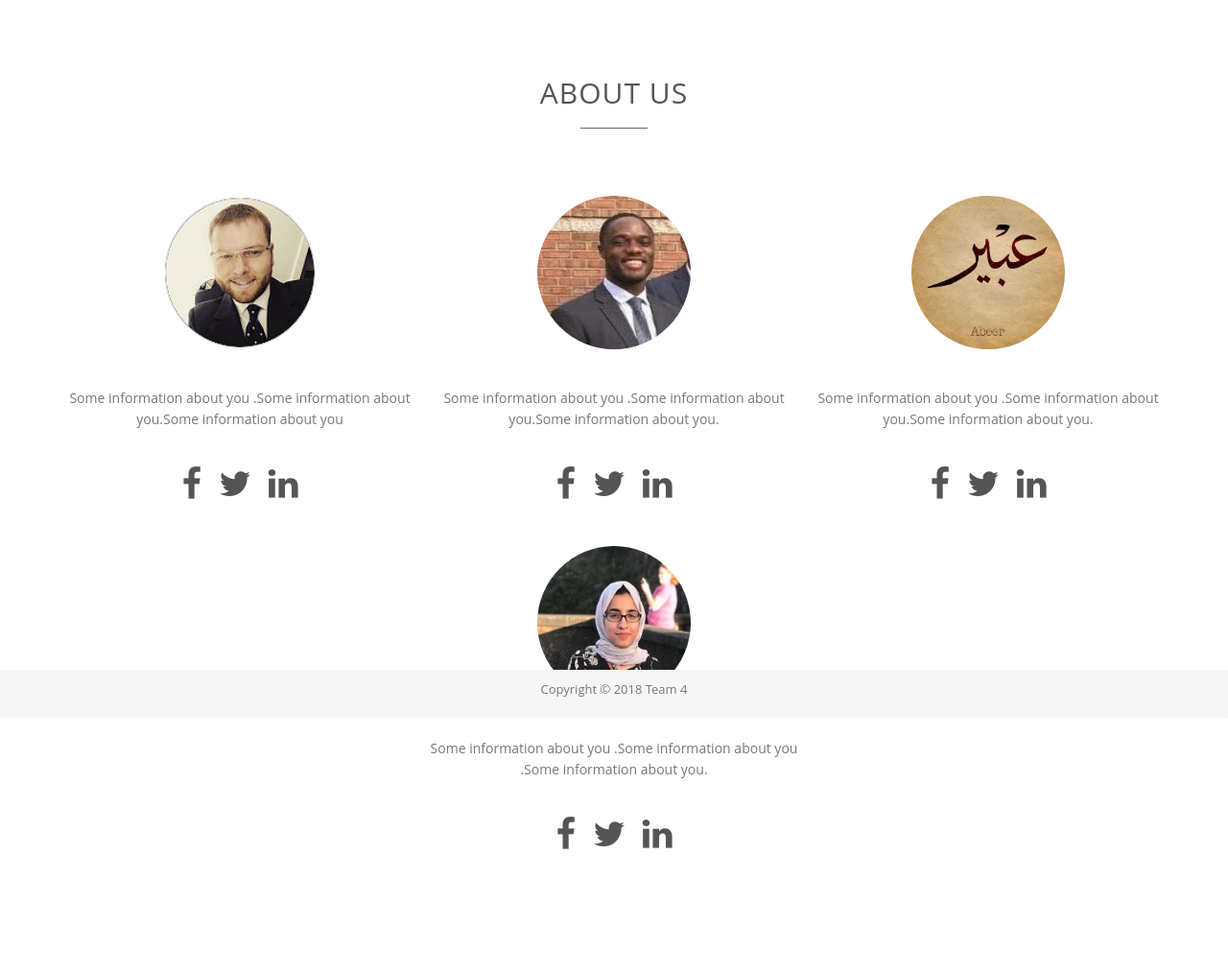
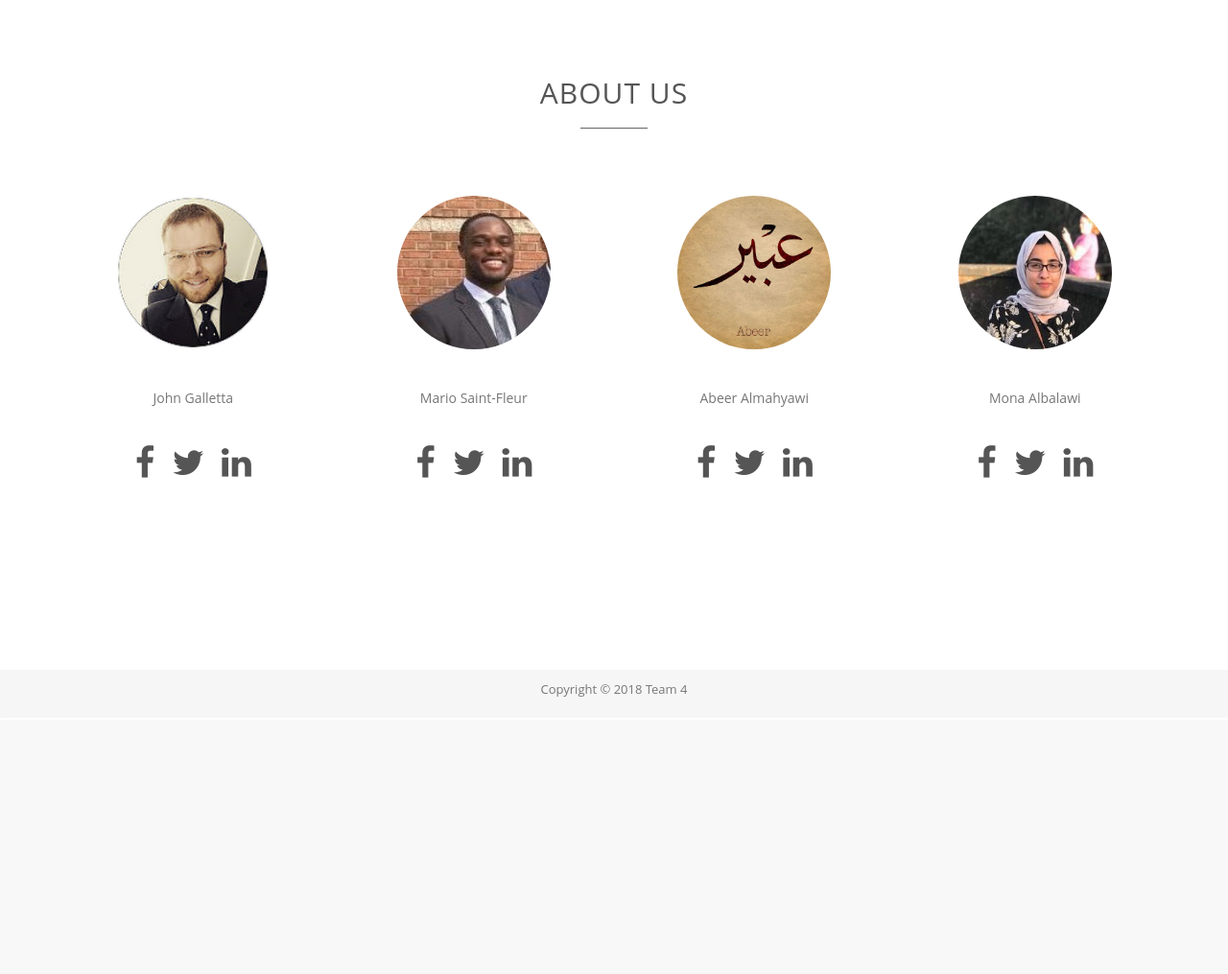
Before and after one commit to jagalletta/ProjTry2, a PHP site: page /ProjTry2/about.html in a window 1280 px wide. Shown: the part 50-1065 px from the top of the page at 96% size. After the commit the page ends 776 px from the top, so only its background shows below. Run offline with PHP 8.4, Linux system fonts and the light colour scheme.

Commit message:
Commit some changes

```diff
--- a/about.html
+++ b/about.html
@@ -41,11 +41,11 @@
       <hr>
     </div>
     <div class="padded-box row">
-                    <div class="col-md-4">
+                    <div class="col-md-3">
                         <div class="card text-center">
                           <img class="card-img-top" src="img/john.jpg">
                           <div class="card-body">
-                            <p class="card-text">Some information about you .Some information about you.Some information about you </p>
+                            <p class="card-text">John Galletta</p>
                             <div class="social">
                               <a href="https://www.facebook.com/john.a.galletta" style="font-size:36px;" target="_blank"><i class="fa fa-facebook"></i></a>&nbsp&nbsp&nbsp&nbsp
                               <a href="https://twitter.com/JGalletta" style="font-size:36px;"target="_blank"><i class="fa fa-twitter"></i></a>&nbsp&nbsp&nbsp&nbsp
@@ -54,11 +54,11 @@
                           </div>
                         </div>
                     </div>
-                    <div class="col-md-4">
+                    <div class="col-md-3">
                         <div class="card text-center">
                           <img class="card-img-top" src="img/mario.jpg">
                           <div class="card-body">
-                            <p class="card-text">Some information about you .Some information about you.Some information about you.</p>
+                            <p class="card-text">Mario Saint-Fleur</p>
                               <a href="https://m.facebook.com/mario.stfleur?refid=8" style="font-size:36px;"target="_blank"><i class="fa fa-facebook"></i></a>&nbsp&nbsp&nbsp&nbsp
                               <a href="https://mobile.twitter.com/Mario_bros18" style="font-size:36px;" target="_blank"><i class="fa fa-twitter"></i></a>&nbsp&nbsp&nbsp&nbsp
                               <a href="https://www.linkedin.com/in/mario-saint-fleur-94bb7210a/" style="font-size:36px;" target="_blank"><i class="fa fa-linkedin"></i></a>
@@ -67,11 +67,11 @@
                         </div>
                     </div>
 
-                    <div class="col-md-4">
+                    <div class="col-md-3">
                         <div class="card text-center">
                           <img class="card-img-top" src="img/Abeer.jpg">
                           <div class="card-body">
-                            <p class="card-text">Some information about you .Some information about you.Some information about you.</p>
+                            <p class="card-text">Abeer Almahyawi</p>
                               <a href="https://www.facebook.com/drexeluniv/" style="font-size:36px;" target="_blank"><i class="fa fa-facebook"></i></a>&nbsp&nbsp&nbsp&nbsp
                               <a href="https://twitter.com/abeer_aabeer" style="font-size:36px;" target="_blank"><i class="fa fa-twitter"></i></a>&nbsp&nbsp&nbsp&nbsp
                               <a href="https://www.linkedin.com" style="font-size:36px;" target="_blank"><i class="fa fa-linkedin"></i></a>
@@ -80,11 +80,11 @@
                         </div>
                     </div>
 
-                    <div align="center">
+                    <div class="col-md-3">
                         <div class="card text-center">
                           <img class="card-img-top" src="img/muna.jpeg" >
                           <div class="card-body">
-                            <p class="card-text">Some information about you .Some information about you<br/>.Some information about you.</p>
+                            <p class="card-text">Mona Albalawi</p>
                               <a href="https://www.facebook.com/drexeluniv/" style="font-size:36px;" target="_blank"><i class="fa fa-facebook"></i></a>&nbsp&nbsp&nbsp&nbsp
                               <a href="https://twitter.com/DrexelUniv?ref_src=twsrc%5Egoogle%7Ctwcamp%5Eserp%7Ctwgr%5Eauthor" style="font-size:36px;" target="_blank"><i class="fa fa-twitter"></i></a>&nbsp&nbsp&nbsp&nbsp
                               <a href="https://www.linkedin.com/in/mona-albalawi-412197145" style="font-size:36px;" target="_blank"><i class="fa fa-linkedin"></i></a>
--- a/dashboard.php
+++ b/dashboard.php
@@ -5,6 +5,7 @@ if (!isset($_SESSION['userName']) || empty($_SESSION['userName'])) {
     header("location: login.php");
     exit;
 }
+
 ?>
 <!DOCTYPE html>
 <html>
@@ -55,7 +56,7 @@ if (!isset($_SESSION['userName']) || empty($_SESSION['userName'])) {
             <?php
             // Include DBconnection file
             require_once 'config.php';
-
+            $link->set_charset('utf8');
             // API method is hardcoded for now, but can use a $_GET from HTML page depending on requested functionality.
             $method = "artist.getsimilar";
 
--- a/login.php
+++ b/login.php
@@ -148,7 +148,7 @@ if ($_SERVER["REQUEST_METHOD"] == "POST") {
                             </div>
                         </div>
 
-                        <p class="forgot"><a href="#">Forgot Password?</a></p>
+                        <p class="forgot"><a href="forgetPW.php">Forgot Password?</a></p>
                         <p>Don't have an account? <a href="signup.php">Sign up now</a>.</p>
                         <div id="success"></div>
                         <button type="submit" class="btn btn-default btn-lg">Log In</button>
```
Also changed, not shown: nbproject/private/private.xml (+6 -4 lines).
